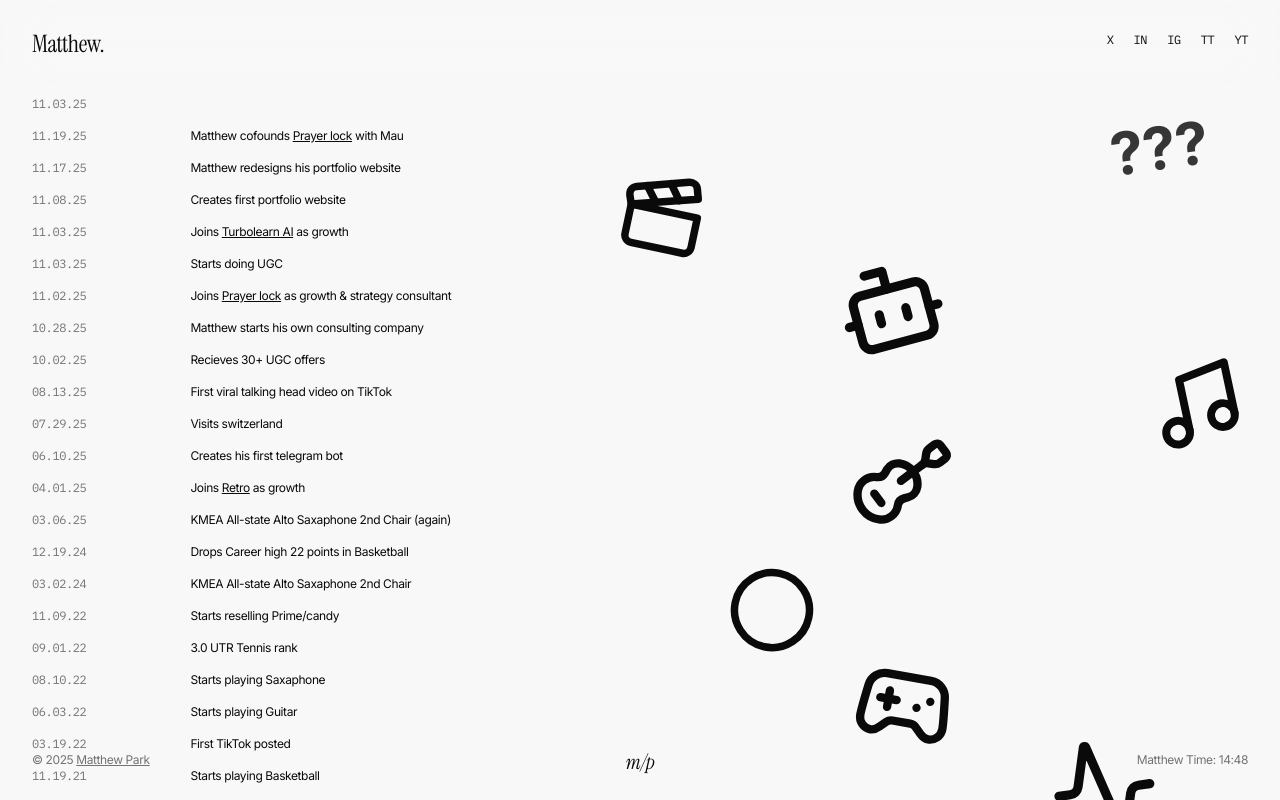
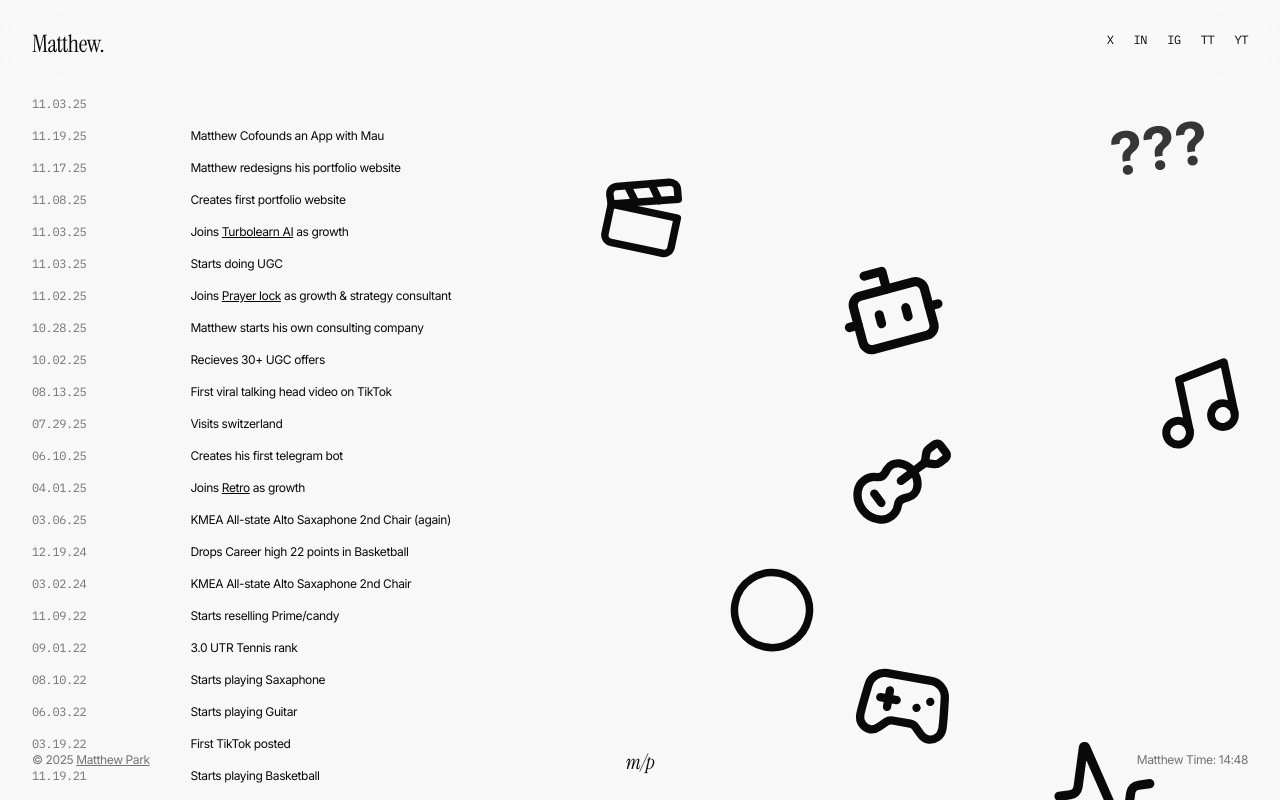
Before and after one commit to mattypark/Matthew-sportfolio, a React (Vite) app: page / in a window 1280 px wide. Built offline with nearby package versions, Linux system fonts and the light colour scheme.

Commit message:
deletedprayerlock

```diff
--- a/src/components/Portfolio.jsx
+++ b/src/components/Portfolio.jsx
@@ -98,8 +98,8 @@
     },
     {
       date: '11.19.25',
-      description: <>Matthew cofounds <a className="underline" target="_blank" rel="noopener noreferrer" href="https://prayerlock.com/">Prayer lock</a> with Mau</>,
-      link: 'https://prayerlock.com/',
+      description: 'Matthew Cofounds an App with Mau',
+      link: null,
     },
     {
       date: '11.17.25',
```
